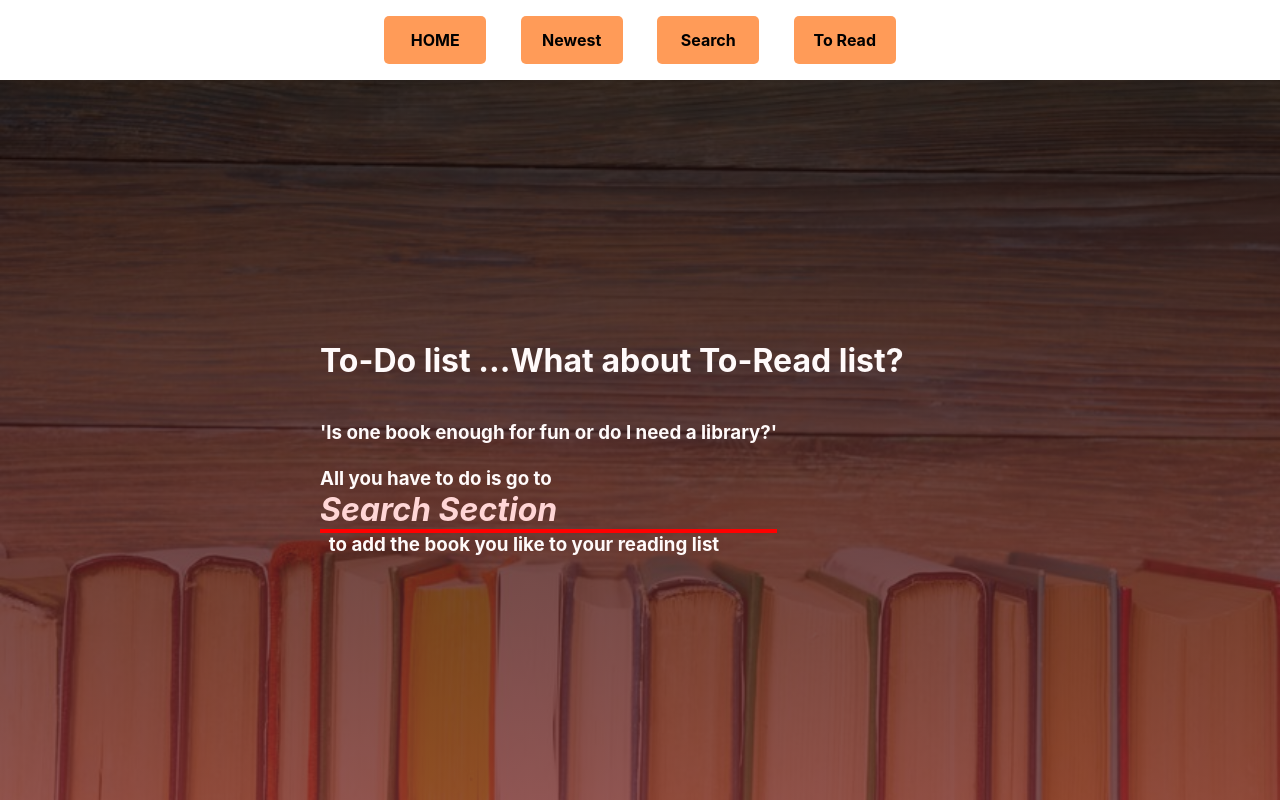
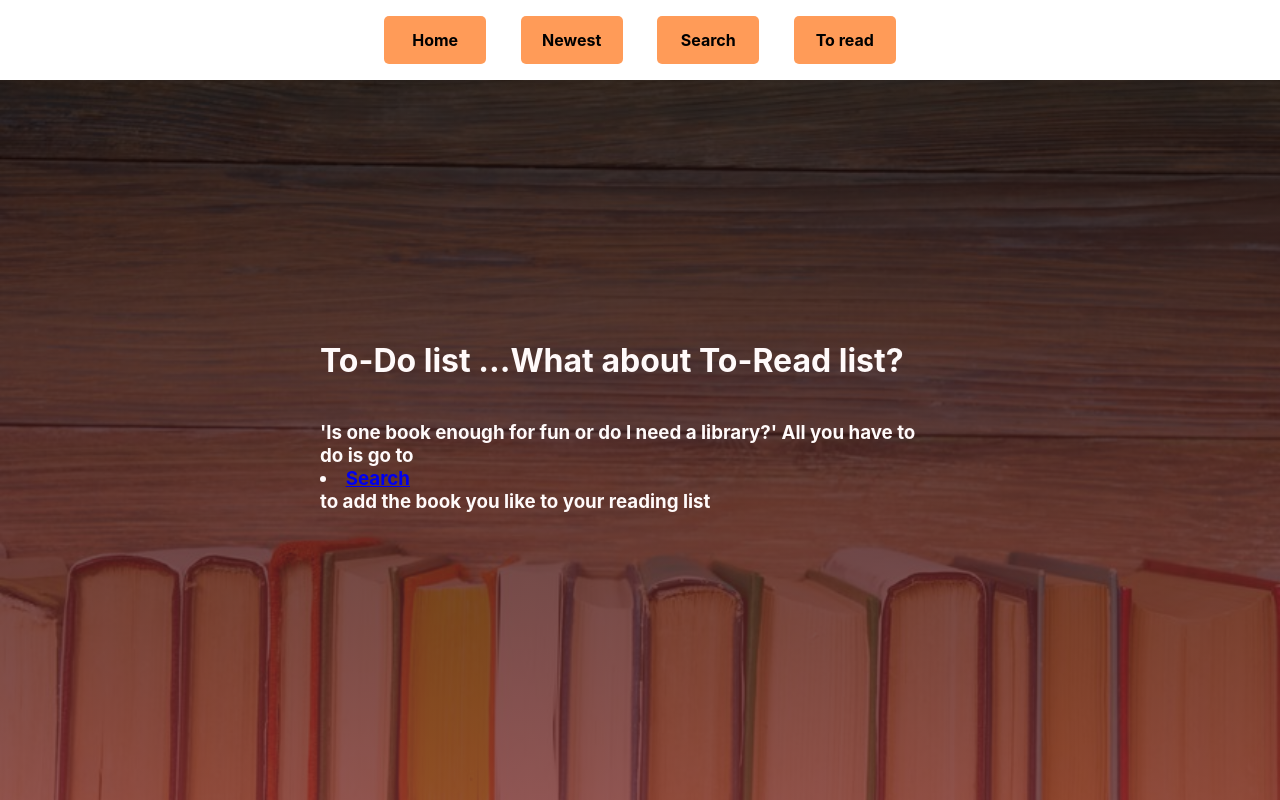
Before and after one commit to GSG-G10/BooksToRead, a React (Create React App) app: page / in a window 1280 px wide. Built offline with nearby package versions, Linux system fonts and the light colour scheme.

Commit message:
seperate each button on a new component relates #5

```diff
--- a/src/component/Card.jsx
+++ b/src/component/Card.jsx
@@ -2,7 +2,6 @@ import React, { Fragment } from "react";
 import AddBook from "./AddBookBtn";
 
 const Card = ({ data, add }) => {
-  console.log(add);
 
   const { volumeInfo } = data;
 
--- a/src/component/Header.jsx
+++ b/src/component/Header.jsx
@@ -1,28 +1,26 @@
 import React from "react";
+import { BrowserRouter as Router, Switch, Route } from "react-router-dom";
+
 import "./componentCss/Header.css";
-import { BrowserRouter as Router, Switch, Route, Link } from "react-router-dom";
+
 import Welcome from "./Welcome";
 import Newest from "./Newest";
 import Added from "./AddedToRead";
 import Search from "./Search";
+import NewestBtn from "./buttons/NewestBtn";
+import HomeBtn from "./buttons/HomeBtn";
+import SearchBtn from "./buttons/SearchBtn";
+import ToReadBtn from "./buttons/ToReadBtn";
 
 const Header = () => {
   return (
     <Router>
       <header>
         <ul>
-          <li>
-            <Link to="/">HOME</Link>
-          </li>
-          <li>
-            <Link to="/new">Newest</Link>
-          </li>
-          <li>
-            <Link to="/search">Search</Link>
-          </li>
-          <li>
-            <Link to="/read">To Read</Link>
-          </li>
+          <HomeBtn />
+          <NewestBtn />
+          <SearchBtn />
+          <ToReadBtn />
         </ul>
       </header>
 
@@ -42,7 +40,6 @@ const Header = () => {
         <Route exact path="/read">
           <Added />
         </Route>
-
       </Switch>
     </Router>
   );
--- a/src/component/Welcome.jsx
+++ b/src/component/Welcome.jsx
@@ -1,16 +1,17 @@
 import React from "react";
+import SearchBtn from "./buttons/SearchBtn";
 import "./componentCss/Welcome.css";
+import "./componentCss/Header.css";
 const Welcome = () => {
+
   return (
-
       <div className="basic">
         <div className="text-box">
           <h1 className="title">To-Do list ...What about To-Read list?</h1>
           <h3 className="desc">
-            'Is one book enough for fun or do I need a library?' <br />
-            <br />
-            All you have to do is go to &nbsp; <span className='link'>Search Section</span>
-            &nbsp; to add the book you like to your reading list
+            'Is one book enough for fun or do I need a library?'
+
+            All you have to do is go to <SearchBtn /> to add the book you like to your reading list
           </h3>
         </div>
       </div>
--- /dev/null
+++ b/src/component/buttons/HomeBtn.jsx
@@ -0,0 +1,12 @@
+import React from "react";
+import { Link } from "react-router-dom";
+
+const HomeBtn = () => {
+  return (
+    <li>
+      <Link to="/">Home</Link>
+    </li>
+  );
+};
+
+export default HomeBtn;
--- /dev/null
+++ b/src/component/buttons/NewestBtn.jsx
@@ -0,0 +1,12 @@
+import React from "react";
+import { Link } from "react-router-dom";
+
+const NewestBtn = () => {
+  return (
+    <li>
+      <Link to="/new">Newest</Link>
+    </li>
+  );
+};
+
+export default NewestBtn;
--- /dev/null
+++ b/src/component/buttons/SearchBtn.jsx
@@ -0,0 +1,12 @@
+import React from "react";
+import { Link } from "react-router-dom";
+
+const SearchBtn = () => {
+  return (
+    <li className ='link'>
+      <Link to="/search">Search</Link>
+    </li>
+  );
+};
+
+export default SearchBtn;
--- /dev/null
+++ b/src/component/buttons/ToReadBtn.jsx
@@ -0,0 +1,12 @@
+import React from "react";
+import { Link } from "react-router-dom";
+
+const ToReadBtn = () => {
+  return (
+    <li>
+      <Link to="/read">To read</Link>
+    </li>
+  );
+};
+
+export default ToReadBtn;
--- a/src/component/componentCss/Newest.css
+++ b/src/component/componentCss/Newest.css
@@ -26,7 +26,7 @@
 .card {
     width: 47%;
     height: 55vh;
-    background-image: linear-gradient(rgba(255, 178, 126, 0.9), rgba(247, 171, 120, 0.7));
+    background-image: linear-gradient(rgba(255, 229, 211, 0.281), rgba(255, 199, 162, 0.356));
     border-radius: 15px;
     display: flex;
     flex-direction: column;
--- a/src/component/componentCss/Welcome.css
+++ b/src/component/componentCss/Welcome.css
@@ -25,14 +25,4 @@
 
 .link {
     text-decoration: none;
-    color: rgb(255, 214, 214);
-    font-weight: bold;
-    font-style: italic;
-    font-size: 2rem;
-    border-bottom: 4px solid rgb(255, 0, 0);
 }
-
-.link:hover {
-    border-bottom: 4px solid rgb(255, 255, 255);
-    color: rgb(255, 38, 0);
-}
```
